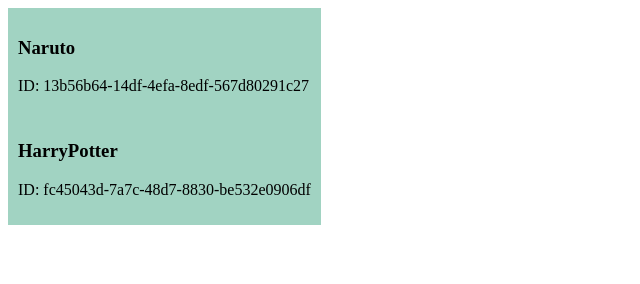
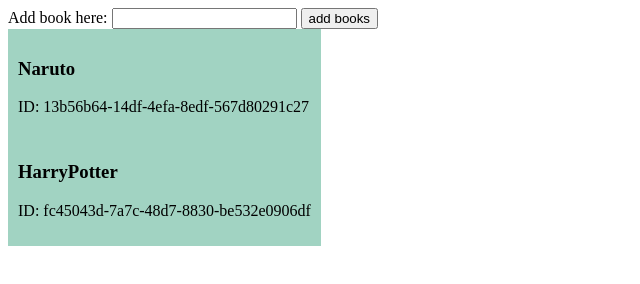
Before and after one commit to rffgrayson/odin-library, a plain HTML site: page index.html in a window 1280 px wide. Shown: the whole page, without its empty margins (0-640 px from the left). Drawn offline with Linux system fonts and the light colour scheme.

Commit message:
add form and button for new book

```diff
--- a/index.html
+++ b/index.html
@@ -7,6 +7,11 @@
     <link rel="stylesheet" href="./styles.css">
 </head>
 <body>
+    <form action="#" method="POST">
+        <label for="title">Add book here:</label>
+        <input type="text" id="title" name="title">
+        <button class="new-button">add books</button>
+    </form>
     <div id="library-section"></div>
     <script src="./script.js">
 
```
